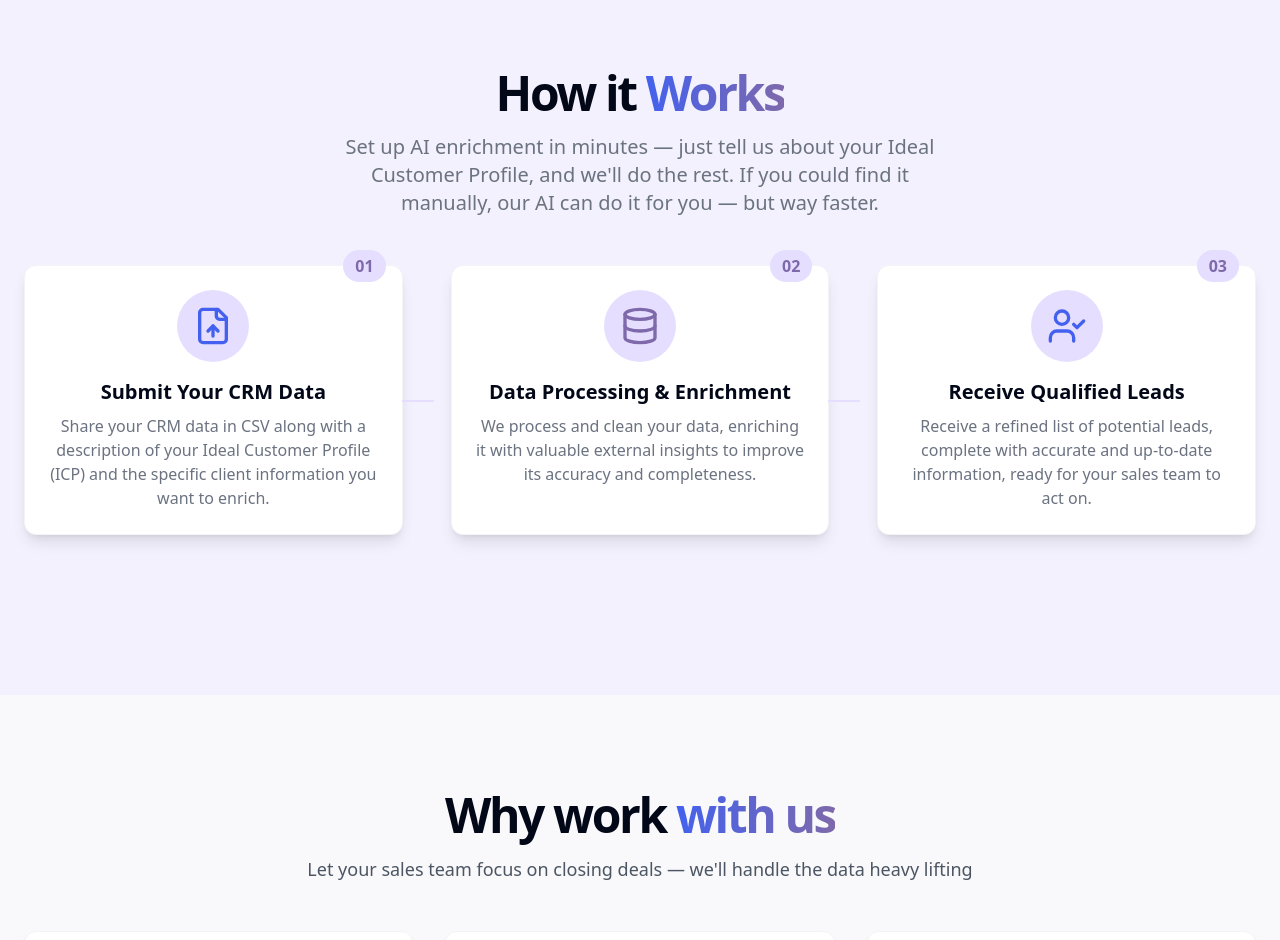
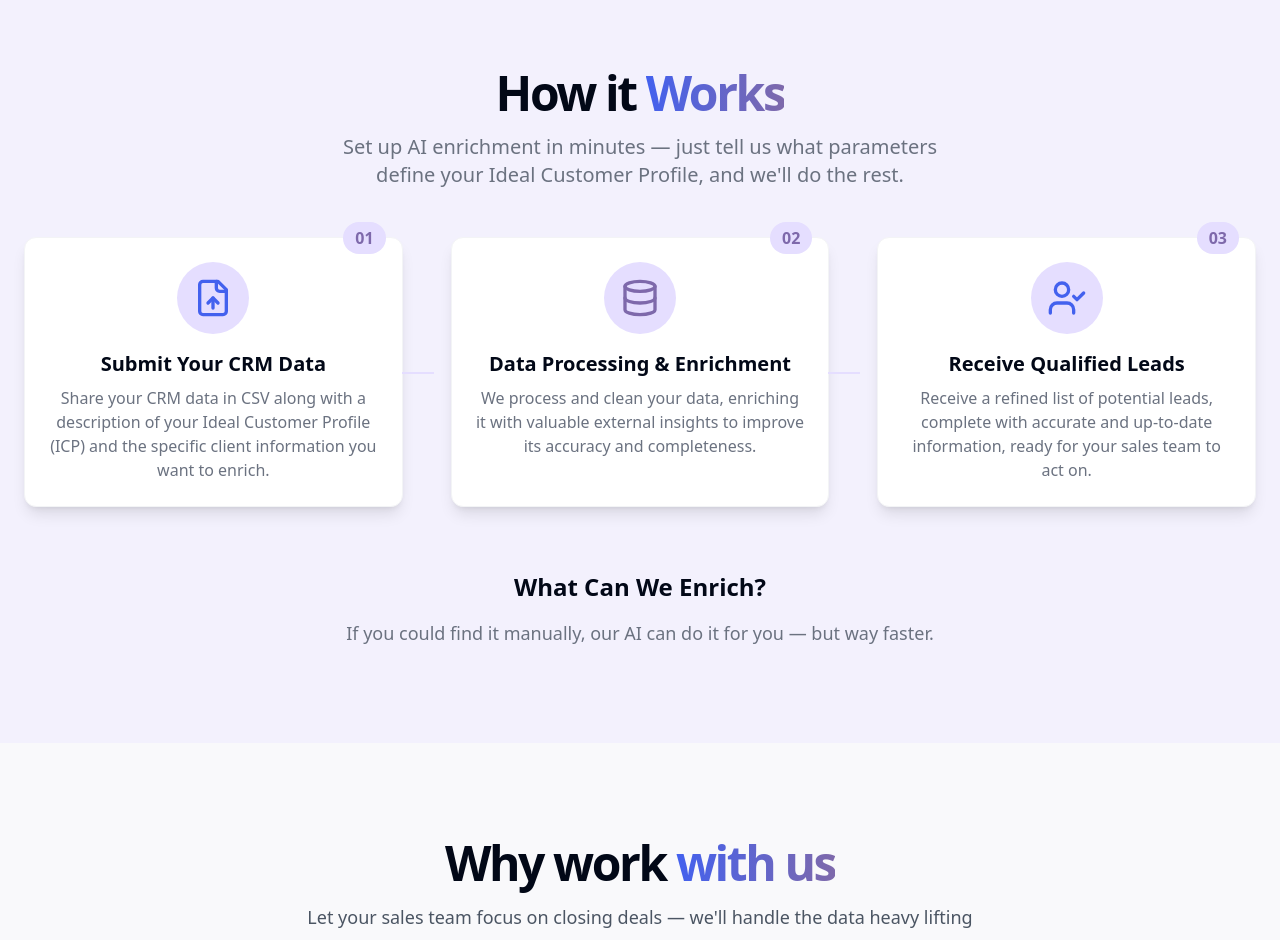
Before and after one commit to Gev1401/veyalab-website, a React (Vite) app: page / in a window 1280 px wide. Shown: the part 600-1540 px from the top of the page. Built offline with nearby package versions, Linux system fonts and the light colour scheme.

Commit message:
Reverted to edit edt-7d6e5c82-115b-4772-93d2-bf6408b8840b: "Refactor: Update content and links
Update text content, links, and layout as per the requirements."

```diff
--- a/src/components/HowItWorks.tsx
+++ b/src/components/HowItWorks.tsx
@@ -1,48 +1,69 @@
+
 import React from "react";
 import { FileUp, Database, UserCheck } from "lucide-react";
+
 const HowItWorks = () => {
-  const steps = [{
+  const steps = [
+    {
       icon: <FileUp className="h-10 w-10 text-brand-blue" />,
       title: "Submit Your CRM Data",
-    description: "Share your CRM data in CSV along with a description of your Ideal Customer Profile (ICP) and the specific client information you want to enrich.",
-    number: "01"
-  }, {
+      description:
+        "Share your CRM data in CSV along with a description of your Ideal Customer Profile (ICP) and the specific client information you want to enrich.",
+      number: "01",
+    },
+    {
       icon: <Database className="h-10 w-10 text-brand-purple" />,
       title: "Data Processing & Enrichment",
-    description: "We process and clean your data, enriching it with valuable external insights to improve its accuracy and completeness.",
-    number: "02"
-  }, {
+      description:
+        "We process and clean your data, enriching it with valuable external insights to improve its accuracy and completeness.",
+      number: "02",
+    },
+    {
       icon: <UserCheck className="h-10 w-10 text-brand-blue" />,
       title: "Receive Qualified Leads",
-    description: "Receive a refined list of potential leads, complete with accurate and up-to-date information, ready for your sales team to act on.",
-    number: "03"
-  }];
-  return <section id="how-it-works" className="w-full py-12 md:py-24 bg-brand-light/30">
+      description:
+        "Receive a refined list of potential leads, complete with accurate and up-to-date information, ready for your sales team to act on.",
+      number: "03",
+    },
+  ];
+
+  return (
+    <section id="how-it-works" className="w-full py-12 md:py-24 bg-brand-light/30">
       <div className="container px-4 md:px-6">
         <div className="flex flex-col items-center justify-center space-y-4 text-center mb-12">
           <h2 className="text-3xl font-bold tracking-tighter sm:text-4xl md:text-5xl">
             How it <span className="gradient-text">Works</span>
           </h2>
-          <p className="max-w-[600px] text-gray-500 dark:text-gray-400 font-normal md:text-xl text-center">Set up AI enrichment in minutes — just tell us about your Ideal Customer Profile, and we'll do the rest.
-If you could find it manually, our AI can do it for you — but way faster.</p>
+          <p className="max-w-[600px] text-gray-500 md:text-xl dark:text-gray-400">
+            Set up AI enrichment in minutes — just tell us what parameters define your Ideal Customer Profile, and we'll do the rest.
+          </p>
         </div>
 
         <div className="grid grid-cols-1 md:grid-cols-3 gap-8 md:gap-12 relative mt-8">
-          {steps.map((step, index) => <div key={index} className="process-card relative flex flex-col items-center p-6 bg-white rounded-xl shadow-lg border border-gray-100">
+          {steps.map((step, index) => (
+            <div
+              key={index}
+              className="process-card relative flex flex-col items-center p-6 bg-white rounded-xl shadow-lg border border-gray-100"
+            >
               <div className="absolute -top-4 right-4 bg-brand-light rounded-full px-3 py-1 font-semibold text-brand-purple">
                 {step.number}
               </div>
               <div className="rounded-full bg-brand-light p-4 mb-4">{step.icon}</div>
               <h3 className="text-xl font-semibold mb-2">{step.title}</h3>
               <p className="text-gray-500 text-center">{step.description}</p>
-            </div>)}
+            </div>
+          ))}
         </div>
 
         <div className="mt-16 text-center">
-
-
+          <h3 className="text-2xl font-semibold mb-4">What Can We Enrich?</h3>
+          <p className="max-w-[700px] mx-auto text-gray-500 md:text-lg">
+            If you could find it manually, our AI can do it for you — but way faster.
+          </p>
         </div>
       </div>
-    </section>;
+    </section>
+  );
 };
+
 export default HowItWorks;
```
Lines whose indentation alone changed are shown as unchanged.
